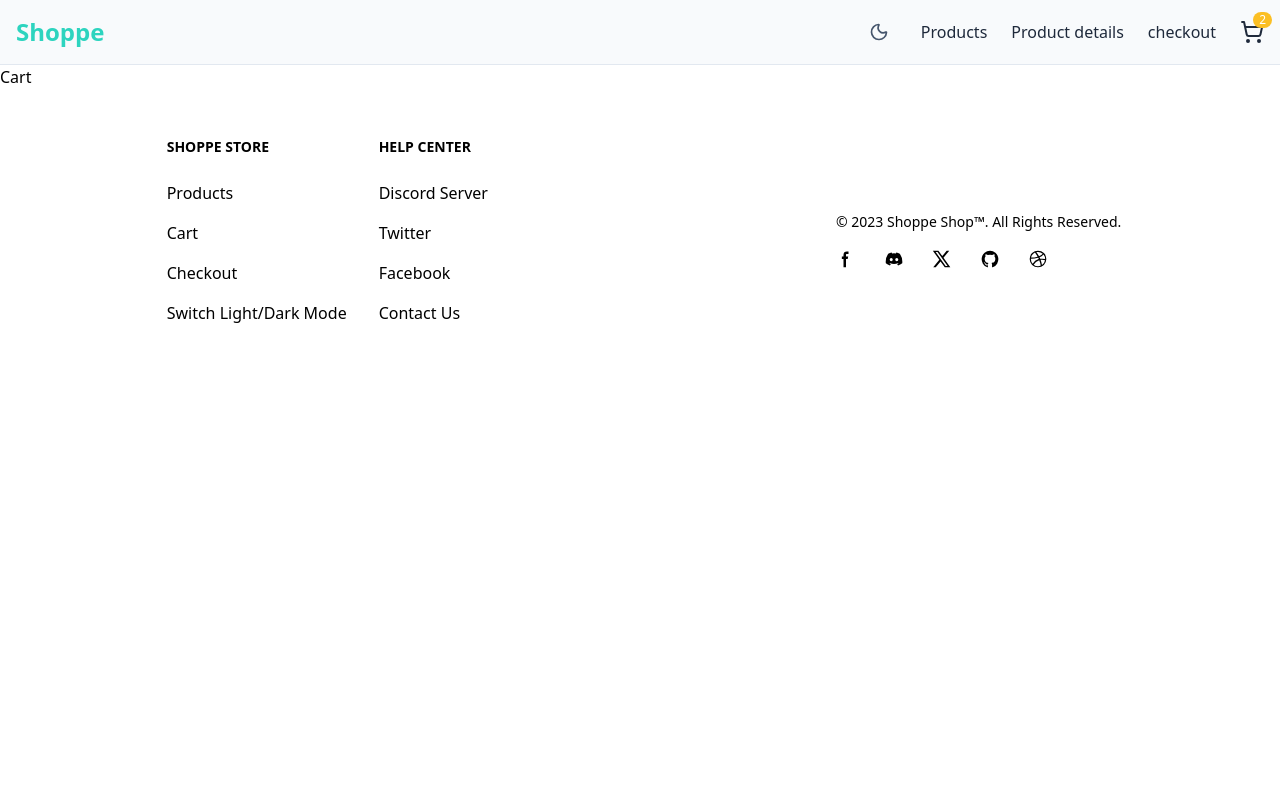
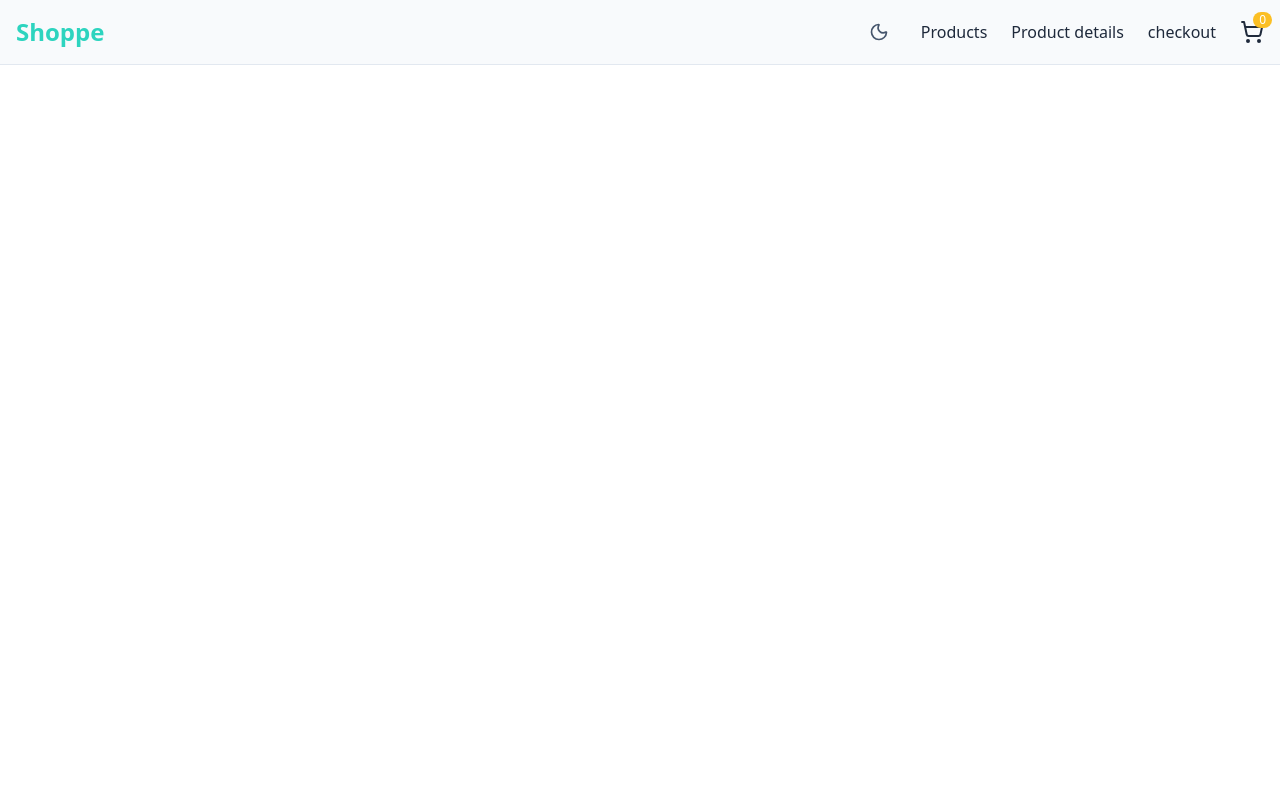
Before and after one commit to VishnuTeja0007/ShoppeGlobal, a React (Vite) app: page /cart in a window 1280 px wide. Shown: the top 800 px of the page. Built offline with nearby package versions, Linux system fonts and the light colour scheme.

Commit message:
added addCartAction

```diff
--- a/package.json
+++ b/package.json
@@ -10,12 +10,14 @@
     "preview": "vite preview"
   },
   "dependencies": {
+    "@reduxjs/toolkit": "^2.11.2",
     "@tailwindcss/vite": "^4.1.18",
     "axios": "^1.13.2",
     "heroicons": "^2.2.0",
     "lucide-react": "^0.562.0",
     "react": "^19.2.0",
     "react-dom": "^19.2.0",
+    "react-redux": "^9.2.0",
     "react-router-dom": "^7.11.0",
     "tailwindcss": "^4.1.18"
   },
--- a/src/App.jsx
+++ b/src/App.jsx
@@ -2,10 +2,20 @@
 import "./index.css"
 // import {createBrowserRouter, createRoutesFromElements, Route, RouterProvider} from "react-router-dom"
 import RouterLayout from './Layout/RouterLayout'
-
+import { Provider } from "react-redux"
+import { Outlet } from "react-router-dom"
+import appStore from "./utils/appStore"
+import  {Header}  from "./components/Header"
+import Footer from "./components/Footer"
 function App() {
   return (
-    <RouterLayout/>
+    <Provider store={appStore}>
+
+      <Header />
+        <Outlet />
+    <Footer/>
+
+    </Provider>
   )
 }
 
--- a/src/Layout/RouterLayout.jsx
+++ b/src/Layout/RouterLayout.jsx
@@ -4,11 +4,10 @@ import { Outlet } from 'react-router-dom'
 
 const RouterLayout = () => {
   return (
-    <div>
-      <Header />
-        <Outlet />
-    <Footer/>
-    </div>
+<h1>layout</h1>
+
+
+
   )
 }
 
--- a/src/components/Cart.jsx
+++ b/src/components/Cart.jsx
@@ -1,9 +1,21 @@
 import React from 'react'
-
+import CartItem from './CartItem'
+import { useState,useEffect } from 'react'
+import { useSelector } from 'react-redux'
 const Cart = () => {
-  return (
-    <div>
-      <h1>Cart</h1>
+   const [cartItems,setCartItems]=useState([])
+  const selector=useSelector((state)=>{return state.cart.cartItems})
+  console.log(selector)
+  useEffect(()=>{
+    setCartItems(selector)
+  },[selector])
+    return (
+    <div className='h-screen w-auto'>
+      {
+        cartItems.map((item)=>{
+          return <CartItem key={item.id} item={item}/>
+        })
+      }
     </div>
   )
 }
--- /dev/null
+++ b/src/components/CartItem.jsx
@@ -0,0 +1,12 @@
+
+const CartItem = ({item}) => {
+
+    return (
+    <div className='h-screen w-auto'>
+        <h1>{item.title}</h1>
+        <h2>{item.price}</h2>
+    </div>
+  )
+}
+
+export default CartItem
--- a/src/components/Header.jsx
+++ b/src/components/Header.jsx
@@ -1,13 +1,18 @@
 import { ShoppingCart, Menu, X, Sun, Moon } from "lucide-react";
 import { useState, useEffect } from "react";
 import { NavLink } from "react-router-dom";
-
+import { useSelector } from "react-redux";
 
 export function Header() {
   const [open, setOpen] = useState(false);
   const [dark, setDark] = useState(false);
   const [showHamburger, setShowHamburger] = useState(true);
-
+  const [cartItems,setCartItems]=useState(0)
+  const selector=useSelector((state)=>{return state.cart.cartItems})
+  console.log(selector)
+  useEffect(()=>{
+    setCartItems(selector.length)
+  },[selector])
   // Sync theme with HTML root
   useEffect(() => {
     const root = document.documentElement;
@@ -72,7 +77,7 @@ export function Header() {
             <NavLink to="/cart" className="relative">
               <ShoppingCart className="w-6 h-6 text-light-text dark:text-dark-text hover:text-light-primary dark:hover:text-dark-primary transition-colors" />
               <span className="absolute -top-2 -right-2 bg-light-accent dark:bg-dark-accent text-white text-xs px-1.5 rounded-full">
-                2
+                {cartItems}
               </span>
             </NavLink>
           </div>
@@ -96,7 +101,7 @@ export function Header() {
             <NavLink to="/cart" className="relative">
               <ShoppingCart className="w-6 h-6 text-light-text  dark:text-dark-text hover:text-light-primary dark:hover:text-dark-primary transition-colors" />
               <span className="absolute -top-2 -right-2 bg-light-accent dark:bg-dark-accent text-white text-xs px-1.5 rounded-full">
-                2
+               {cartItems}
               </span>
             </NavLink>
           </div>
--- a/src/components/ProductItem.jsx
+++ b/src/components/ProductItem.jsx
@@ -1,8 +1,12 @@
 import { Link } from "react-router-dom"
-
+import { useDispatch } from "react-redux";
+import { addToCart } from "../utils/cartSlicer";
 // import image from "../assets/image.png"
 export function ProductItem(props) {
-
+  const dispatch=useDispatch()
+  function addItemToCart(item){
+    dispatch(addToCart({...item,["noOfItems"]:0}))
+  }
   function stars(rating) {
     const totalStars = 5;
 
@@ -79,10 +83,11 @@ export function ProductItem(props) {
     </button>
     </Link>
     {/* {add to cart} */}
-    <Link to={`/cart/`}>
+    {/* <Link to={`/cart/`}> */}
 
     <button
       type="button"
+      onClick={()=>{addItemToCart(props)}}
       className="
           bg-cyan-400 hover:bg-cyan-800
           w-full mt-auto mb-3
@@ -93,7 +98,7 @@ export function ProductItem(props) {
     >
      Add to Cart
     </button>
-    </Link>
+    {/* </Link> */}
     </div>
 
 
--- a/src/main.jsx
+++ b/src/main.jsx
@@ -12,10 +12,11 @@ import CheckoutPage from './pages/CheckoutPage'
 import {ErrorState} from './components/Error'
 import {RouterProvider} from "react-router-dom"
 import { getDetails } from './Loader/getDetails'
+  import App from './App';
 const appRouter = createBrowserRouter([
   {
     path: '/',
-    element: <RouterLayout />,
+    element: <App />,
     children: [
       {
         index: true,
--- a/src/utils/appStore.js
+++ b/src/utils/appStore.js
@@ -0,0 +1,9 @@
+import {configureStore} from "@reduxjs/toolkit"
+import cartSlicer from "./cartSlicer.js"
+const appStore=configureStore({
+    reducer:{
+        cart:cartSlicer,
+    }
+})
+
+export default appStore
--- /dev/null
+++ b/src/utils/cartActions.js
@@ -0,0 +1,13 @@
+export const addAction = (state, action) => {
+    const existing = state.cartItems.find((item) => item.id === action.payload.id);
+
+    if (existing) {
+        existing.noOfItems += 1;
+    } else {
+        state.cartItems.push({ ...action.payload, noOfItems: 1 });
+    }
+
+    state.totalQuantity += 1;
+};
+
+// export const removeFromCart={state}
--- /dev/null
+++ b/src/utils/cartSlicer.js
@@ -0,0 +1,21 @@
+import { createSlice } from "@reduxjs/toolkit"
+import { addAction } from "./cartActions"
+const cartSlice = createSlice({
+    name: "cartItems",
+    initialState: {
+        cartItems: [],
+        totalQuantity: 0
+    },
+    reducers: {
+        addToCart:addAction,
+        removeFromCart: (state) => {
+            state.cartItems.pop()
+        },
+        clearCart: (state) => {
+            state.cartItems = []
+        }
+    }
+})
+export const { addToCart, removeFromCart, clearCart } = cartSlice.actions
+
+export default cartSlice.reducer
```
Also changed, not shown: 1 other file (tests, documents, lock files or other folders).
